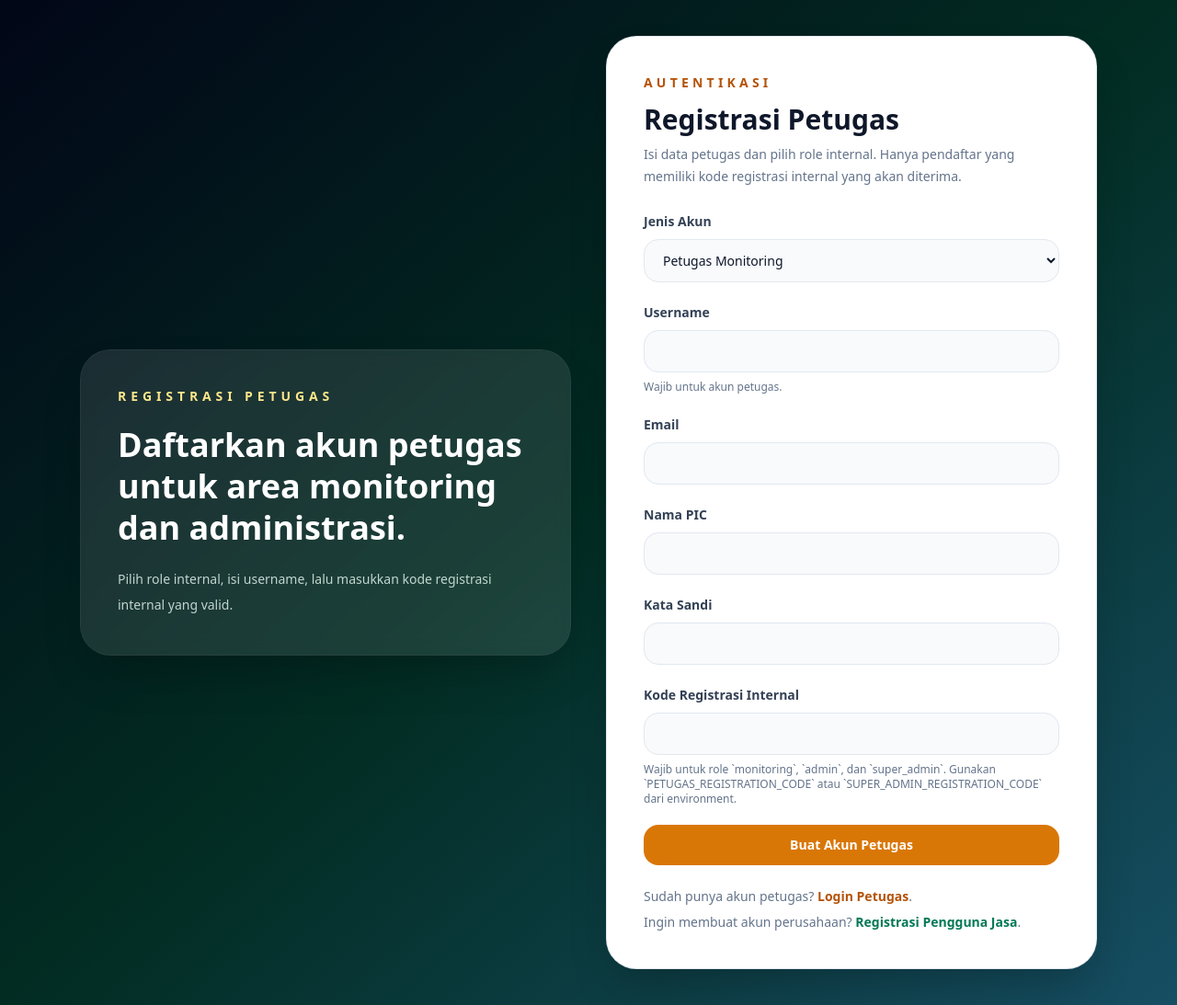
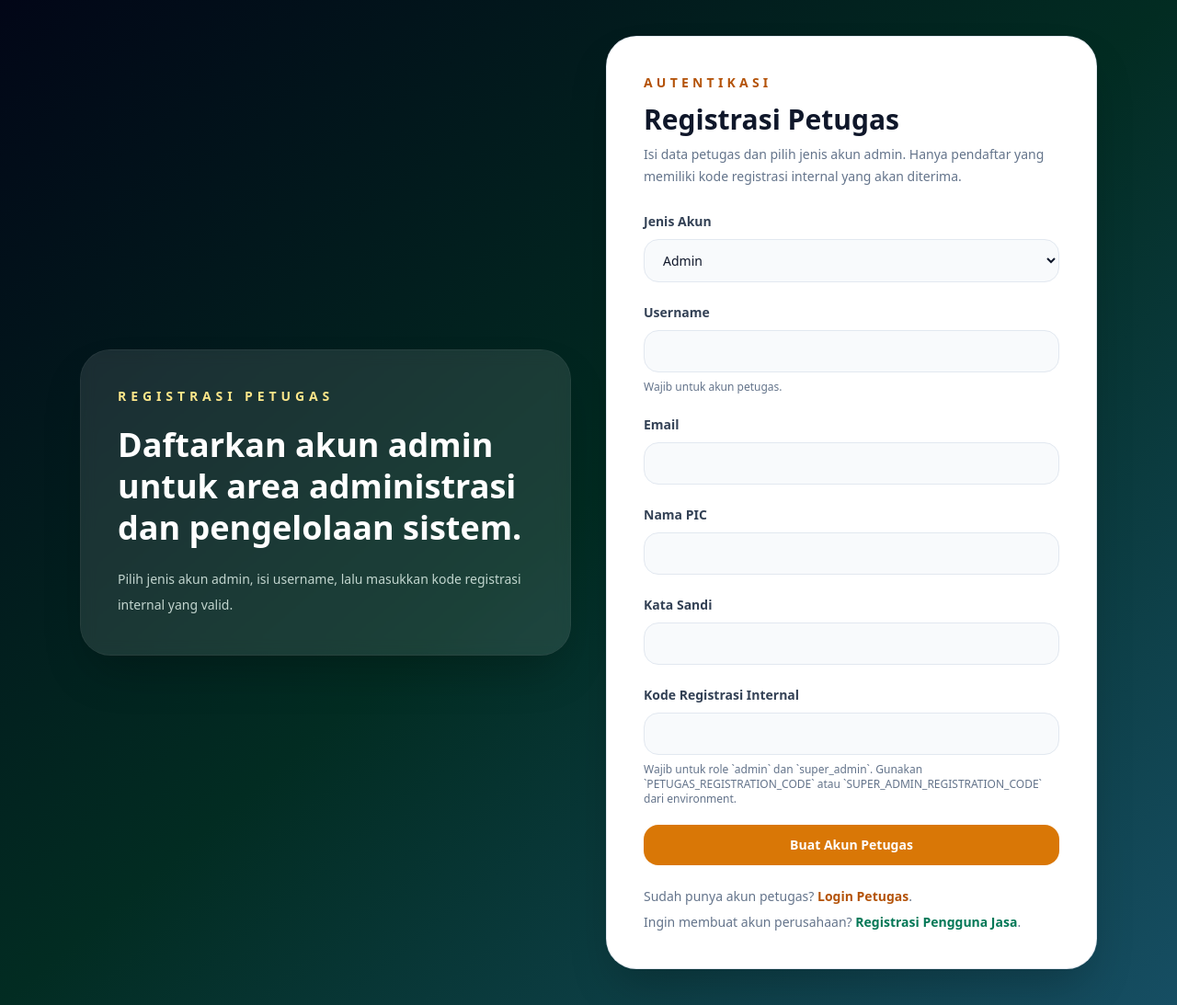
Before and after one commit to donirizkyf/esurat, a FastAPI app: page /register/petugas in a window 1280 px wide. Shown: the whole page at 92% size. Run offline with FastAPI, Linux system fonts and the light colour scheme; some libraries are stand-ins or nearby versions.

Commit message:
Restrict staff signup roles

```diff
--- a/app/auth.py
+++ b/app/auth.py
@@ -24,6 +24,7 @@ SELF_REGISTRATION_ROLES = {
     "super_admin",
 }
 INTERNAL_REGISTRATION_ROLES = MONITORING_ROLES
+INTERNAL_SIGNUP_ROLES = {"admin", "super_admin"}
 ACCOUNT_ACTIVE = "ACTIVE"
 ACCOUNT_PENDING = "PENDING"
 ACCOUNT_DEACTIVATED = "DEACTIVATED"
@@ -163,7 +164,7 @@ def register_internal_user_page(request: Request, templates: Jinja2Templates = D
         request,
         templates,
         register_type="internal",
-        form_data={"role": "monitoring"},
+        form_data={"role": "admin"},
     )
 
 
@@ -226,6 +227,16 @@ def register_user(
             templates,
             register_type=register_type,
             error="Untuk akun perusahaan, nama perusahaan dan nomor izin/NIB/NPWP wajib diisi.",
+            form_data=form_data,
+            status_code=status.HTTP_400_BAD_REQUEST,
+        )
+
+    if role in INTERNAL_REGISTRATION_ROLES and role not in INTERNAL_SIGNUP_ROLES:
+        return render_register(
+            request,
+            templates,
+            register_type=register_type,
+            error="Jenis akun petugas yang dapat didaftarkan hanya admin dan super admin.",
             form_data=form_data,
             status_code=status.HTTP_400_BAD_REQUEST,
         )
--- a/templates/register.html
+++ b/templates/register.html
@@ -11,8 +11,8 @@
         <section class="hidden rounded-[32px] bg-white/10 p-10 text-white shadow-2xl ring-1 ring-white/15 backdrop-blur lg:block">
             {% if register_type == "internal" %}
             <p class="text-sm font-semibold uppercase tracking-[0.35em] text-amber-200">Registrasi Petugas</p>
-            <h1 class="mt-5 text-4xl font-semibold leading-tight">Daftarkan akun petugas untuk area monitoring dan administrasi.</h1>
-            <p class="mt-5 max-w-xl text-sm leading-7 text-emerald-50/80">Pilih role internal, isi username, lalu masukkan kode registrasi internal yang valid.</p>
+            <h1 class="mt-5 text-4xl font-semibold leading-tight">Daftarkan akun admin untuk area administrasi dan pengelolaan sistem.</h1>
+            <p class="mt-5 max-w-xl text-sm leading-7 text-emerald-50/80">Pilih jenis akun admin, isi username, lalu masukkan kode registrasi internal yang valid.</p>
             {% else %}
             <p class="text-sm font-semibold uppercase tracking-[0.35em] text-emerald-200">Registrasi Pengguna Jasa</p>
             <h1 class="mt-5 text-4xl font-semibold leading-tight">Buat akun perusahaan untuk mengajukan dokumen dan memantau progresnya.</h1>
@@ -27,7 +27,7 @@
             </h1>
             <p class="mt-2 text-sm leading-6 text-slate-500">
                 {% if register_type == "internal" %}
-                Isi data petugas dan pilih role internal. Hanya pendaftar yang memiliki kode registrasi internal yang akan diterima.
+                Isi data petugas dan pilih jenis akun admin. Hanya pendaftar yang memiliki kode registrasi internal yang akan diterima.
                 {% else %}
                 Lengkapi data perusahaan untuk membuat akun Pengguna Jasa yang dipakai mengajukan dokumen.
                 {% endif %}
@@ -43,7 +43,6 @@
                 <div class="space-y-2">
                     <label for="role" class="text-sm font-semibold text-slate-700">Jenis Akun</label>
                     <select id="role" name="role" required class="w-full rounded-2xl border border-slate-200 bg-slate-50 px-4 py-3 text-sm outline-none transition focus:border-emerald-400 focus:bg-white focus:ring-4 focus:ring-emerald-100">
-                        <option value="monitoring" {% if form_data and form_data.role == 'monitoring' %}selected{% endif %}>Petugas Monitoring</option>
                         <option value="admin" {% if form_data and form_data.role == 'admin' %}selected{% endif %}>Admin</option>
                         <option value="super_admin" {% if form_data and form_data.role == 'super_admin' %}selected{% endif %}>Super Admin</option>
                     </select>
@@ -95,7 +94,7 @@
                 <div class="space-y-2">
                     <label for="registration_code" class="text-sm font-semibold text-slate-700">Kode Registrasi Internal</label>
                     <input id="registration_code" name="registration_code" type="password" value="{{ form_data.registration_code if form_data else '' }}" class="w-full rounded-2xl border border-slate-200 bg-slate-50 px-4 py-3 text-sm outline-none transition focus:border-emerald-400 focus:bg-white focus:ring-4 focus:ring-emerald-100">
-                    <p class="text-xs text-slate-500">Wajib untuk role `monitoring`, `admin`, dan `super_admin`. Gunakan `PETUGAS_REGISTRATION_CODE` atau `SUPER_ADMIN_REGISTRATION_CODE` dari environment.</p>
+                    <p class="text-xs text-slate-500">Wajib untuk role `admin` dan `super_admin`. Gunakan `PETUGAS_REGISTRATION_CODE` atau `SUPER_ADMIN_REGISTRATION_CODE` dari environment.</p>
                 </div>
                 {% else %}
                 <input type="hidden" name="registration_code" value="">
```
